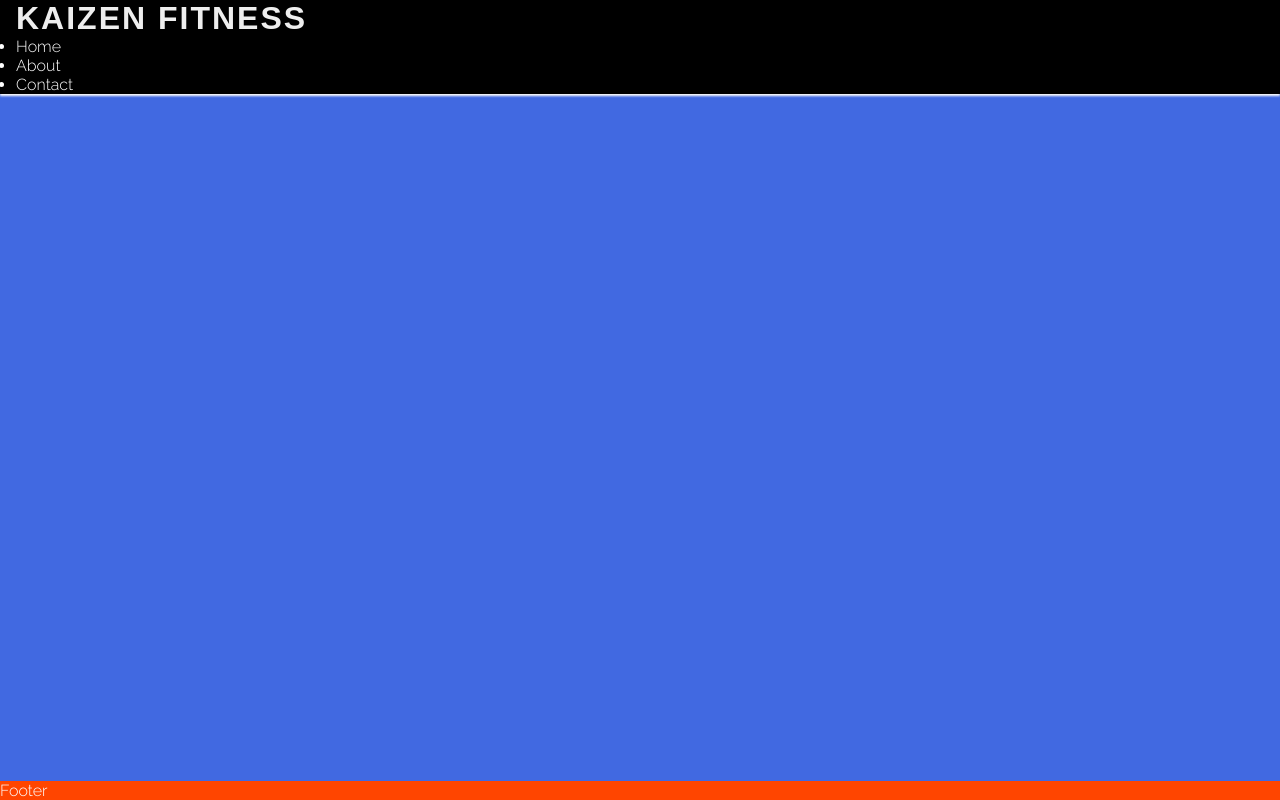
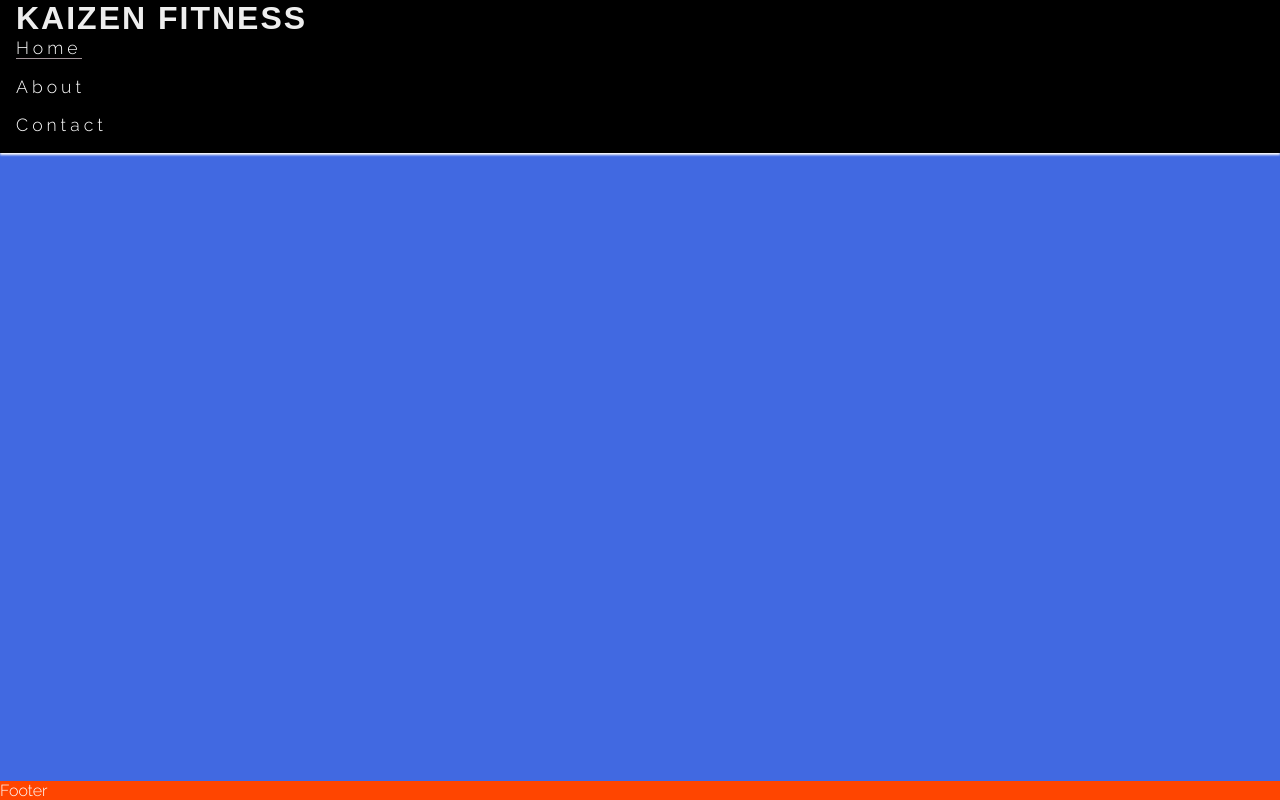
Before and after one commit to yangkai004/Kaizen_fitness, a plain HTML site: page index.html in a window 1280 px wide. Drawn offline with Linux system fonts and the light colour scheme.

Commit message:
Added navmenu id and styled it so the user now which page he is in

```diff
--- a/assests/css/style.css
+++ b/assests/css/style.css
@@ -38,12 +38,25 @@ header a {
     text-decoration: none;
     color: inherit;
 }
+#navmenu {
+  font-size: 110%;
+  letter-spacing: 4px;
+  list-style-type: none;
+}
+
+#navmenu > li{
+    margin-bottom: 1em;
+}
+
+#locate{
+    border-bottom: 1px solid #a4969b;
+}
+
 /* Main content */
 main{
     background-color: royalblue;
     /* Added flex shorthand to take up any surplus space to push footer down */
     flex: 1 0 auto;
-    margin-top: 47px;
 }
 
 /* Footer */
--- a/index.html
+++ b/index.html
@@ -22,8 +22,8 @@
     <header>
         <a href="index.html"><h1 id="heading">kaizen fitness</h1></a>
         <nav>
-            <ul>
-                <li><a href="">Home</a></li>
+            <ul id="navmenu">
+                <li><a href="" id="locate">Home</a></li>
                 <li><a href="">About</a></li>
                 <li><a href="">Contact</a></li>
             </ul>
```
Also changed, not shown: about.html (added), contact.html (added).
